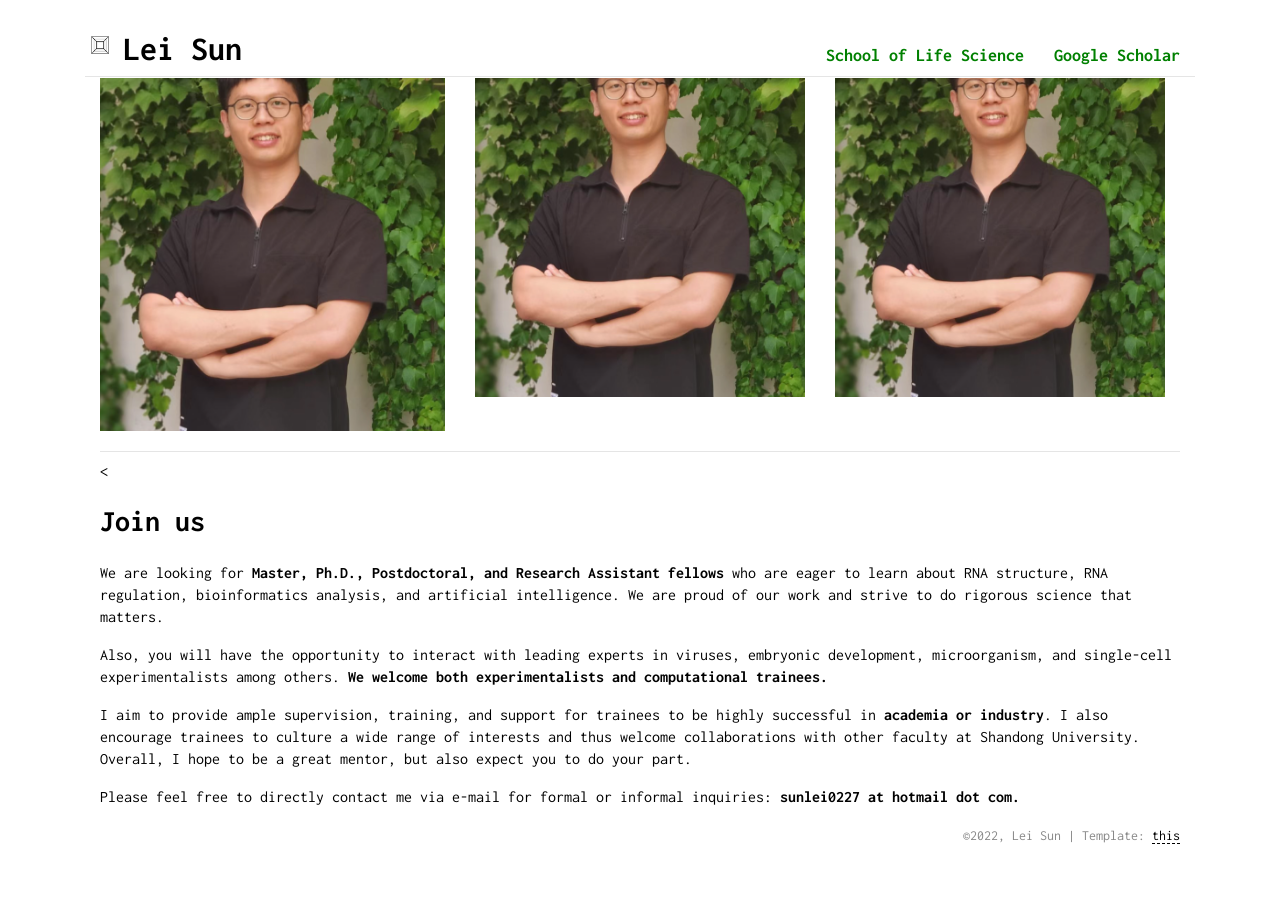
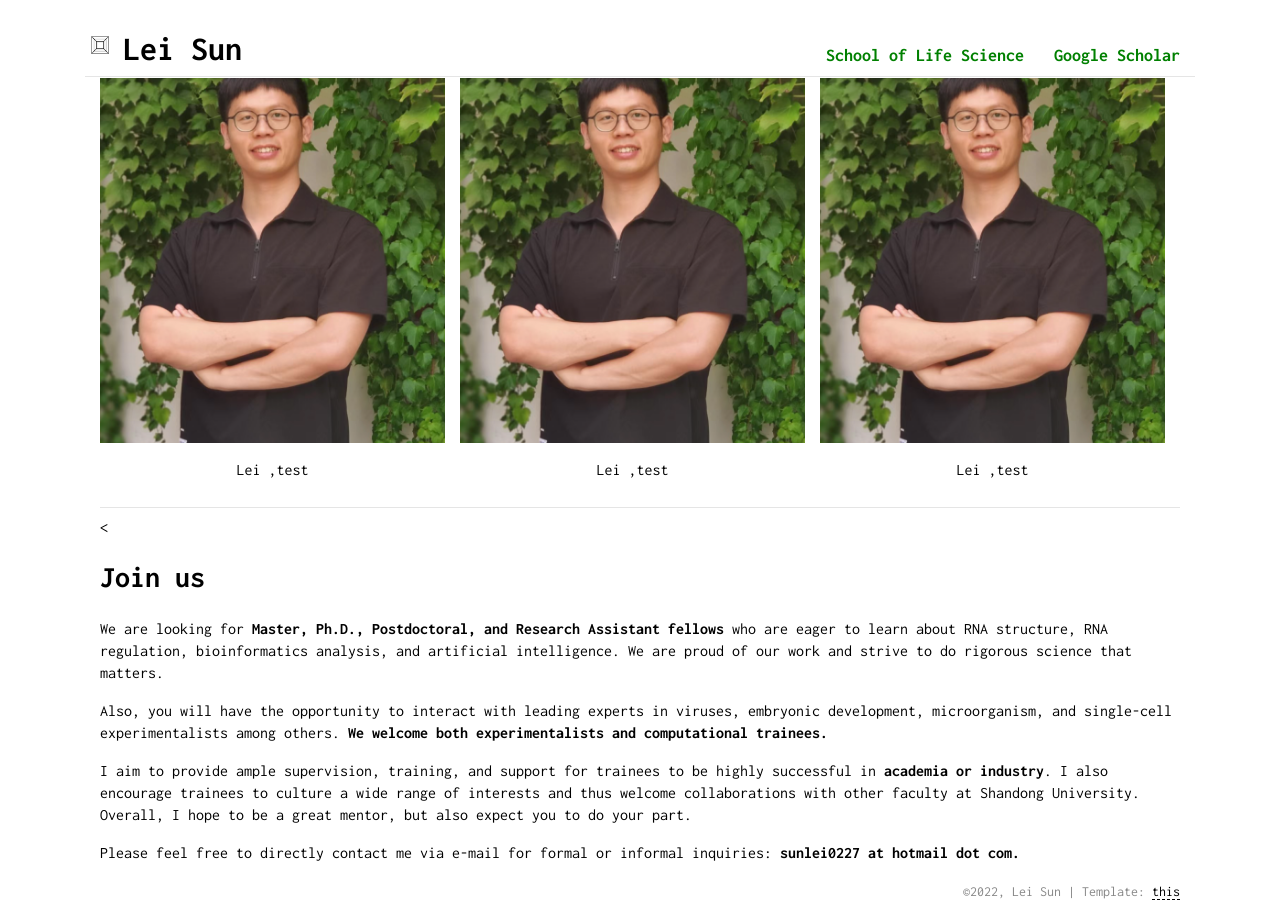
Before and after one commit to sunlei0227/sunlei0227.github.io, a Jekyll site: the page index.html, which Jekyll copies as it is, in a window 1280 px wide and 900 px high, scrolled down 4648 px. Built offline with Jekyll 4.4.1, drawn with Linux system fonts in a browser that asks for light colours; comment, search, counter and statistics services are not loaded; before the commit the page ends 5492 px from its top, so only the background shows below that.

Commit message:
Update index.html

```diff
--- a/index.html
+++ b/index.html
@@ -439,6 +439,7 @@
             <hr />
 
      <h2>Members</h2>
+            <hr />
 
     <div class="container">
         <div class="content">
@@ -454,19 +455,44 @@
                             </div>
                             <!--  Social media links -->
                             <div class="col-md-12 col-sm-12 col-xs-12" style="padding-left: 0; text-align: center">
-                                <ul id="social-media-ul">
-                                </ul>
+                                <p>Lei ,test
+                                </p>
                             </div>
                         </div>
                     </div>
                     <!-- About -->
                     <div class="col-md-4 col-sm-4 col-xs-12">
-                        <img alt="Lei Sun (孙磊)" title="Lei Sun  (孙磊)" id="display-picture" src="static/img/lei.jpg" />
+                        <p></p>
+                        <div class="row">
+                            <!-- Display picture -->
+                            <div class="col-md-12 col-sm-12 col-xs-12" style="padding-left: 0">
+                                <img alt="Lei Sun (孙磊)" title="Lei Sun  (孙磊)" id="display-picture" src="static/img/lei.jpg" />
+                            </div>
+                            <!--  Social media links -->
+                            <div class="col-md-12 col-sm-12 col-xs-12" style="padding-left: 0; text-align: center">
+                                <p>Lei ,test
+                                </p>
+                            </div>
+                        </div>
                     </div>
 
                     <div class="col-md-4 col-sm-4 col-xs-12">
-                        <img alt="Lei Sun (孙磊)" title="Lei Sun  (孙磊)" id="display-picture" src="static/img/lei.jpg" />
+                        <p></p>
+                        <div class="row">
+                            <!-- Display picture -->
+                            <div class="col-md-12 col-sm-12 col-xs-12" style="padding-left: 0">
+                                <img alt="Lei Sun (孙磊)" title="Lei Sun  (孙磊)" id="display-picture" src="static/img/lei.jpg" />
+                            </div>
+                            <!--  Social media links -->
+                            <div class="col-md-12 col-sm-12 col-xs-12" style="padding-left: 0; text-align: center">
+                                <p>Lei ,test
+                                </p>
+                            </div>
+                        </div>
                     </div>
+
+
+
                 </div>
             </div>
 
```
